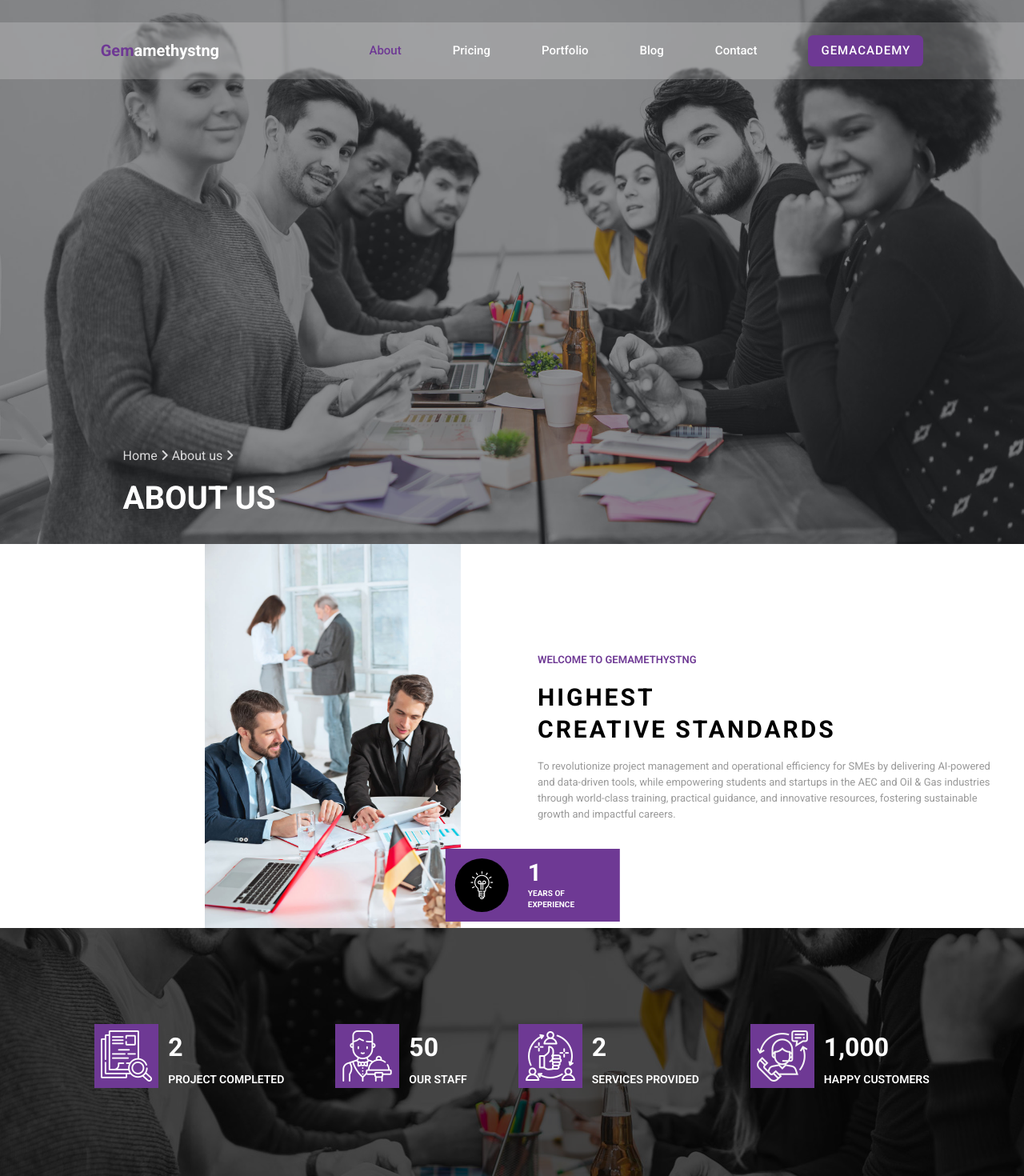
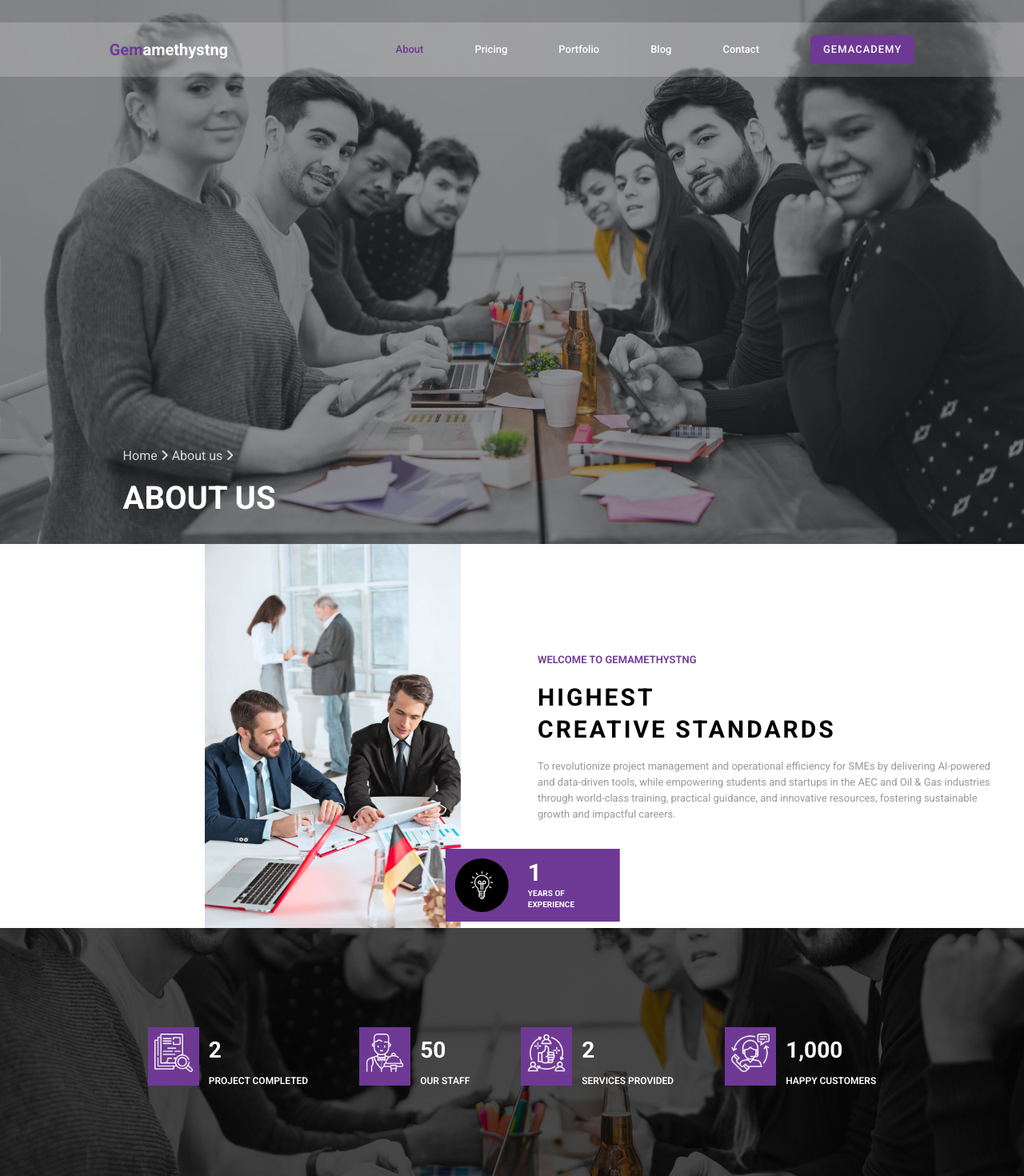
Before and after one commit to Gemamethystngltd/GemamethystNgLtd, a React (Vite) app: page /about in a window 1280 px wide. Shown: the top 1470 px of the page at 80% size. Built offline with nearby package versions, Linux system fonts and the light colour scheme.

Commit message:
Slight Fixes

```diff
--- a/src/components/Home/Footer.jsx
+++ b/src/components/Home/Footer.jsx
@@ -44,7 +44,7 @@ function Footer() {
                   key={index}
                   data-aos="fade-up"
                   data-aos-delay={index * 100}
-                  className={`fa-brands ${item} text-white bg-webpurple p-3 rounded-full text-[11px] tablet:p-[.3rem] phoneL:text-[8px] phoneS:text-[text-12px] tablet:text-[8px] desktop:text-[5px] phoneP:p-[.5rem] phoneP:text-[9px]`}
+                  className={`fa-brands ${item} text-white bg-webpurple p-3 rounded-full text-[11px] tablet:p-[.3rem] phoneL:text-[8px] phoneS:text-[text-12px] tablet:text-[10px] desktop:text-[9px] phoneS:p-[.3rem] phoneL:p-[.5rem] phoneP:p-[.3rem] phoneP:text-[9px]`}
                 ></i>
               ))}
             </div>
--- a/src/components/Home/NavBar.jsx
+++ b/src/components/Home/NavBar.jsx
@@ -65,12 +65,12 @@ function NavBar() {
           {navData.map((data, index) => (
             <li
               key={index}
-              className="links text-[15px] leading-[27px] font-medium laptop:text-[14px] tablet:text-[12px]"
+              className="links text-[13px] leading-[27px] font-medium laptop:text-[13px] tablet:text-[12px]"
             >
               <NavLink to={data.linkto}>{data.name}</NavLink>
             </li>
           ))}
-          <button className="btn btn_shop cursor-pointer transition-all hover:scale-110 duration-300 ease-in-out px-4 rounded-[.4rem] bg-webpurple tracking-[1px] font-medium text-[15px] uppercase text-white py-2 laptop:text-[13px] tablet:text-[11px]">
+          <button className="btn btn_shop cursor-pointer transition-all hover:scale-110 duration-300 ease-in-out px-4 rounded-[.4rem] bg-webpurple tracking-[1px] font-medium text-[13px] uppercase text-white py-2 laptop:text-[13px] tablet:text-[11px]">
             GEMACADEMY
           </button>
         </ul>
--- a/src/components/Home/heroComponent.jsx
+++ b/src/components/Home/heroComponent.jsx
@@ -14,7 +14,7 @@ const Hero = ({ img, mainText }) => {
             {mainText}
           </h1>
           <p className="text-lightwhite font-normal text-[16px] laptop:text-[13px] tablet:text-[12px] phoneL:text-[11px] phoneP:text-[10px] ">
-            We listen , we act because we belive you are worth it{" "}
+            We listen , we act because we believe you are worth it{" "}
           </p>
 
           <div className="btn_container gap-4 flex items-center mt-2 p-2 tablet:gap-2 tablet:p-1 tablet:mt-3 phoneL:mt-2">
--- a/src/components/Home/overlay.jsx
+++ b/src/components/Home/overlay.jsx
@@ -52,17 +52,17 @@ const Overlay = () => {
                 className="overlay_box flex gap-3 "
                 data-aos="fade-up"
               >
-                <div className="box_img_container p-2 w-[5rem] text-center bg-webpurple laptop:w-[4rem]  laptop:h-[4rem] tablet:w-[3.5rem] tablet:h-[3.5rem] phoneP:w-[3rem] phoneP:h-[3rem] ">
+                <div className="box_img_container p-2 w-[4rem] text-center bg-webpurple laptop:w-[4rem]  laptop:h-[4rem] tablet:w-[3.5rem] tablet:h-[3.5rem] phoneP:w-[3rem] phoneP:h-[3rem] ">
                   <img src={item.img} />
                 </div>
                 <div className="box_text flex flex-col gap-1 laptop:gap-3 tablet:gap-2">
                   <h2
                     ref={ref}
-                    className="font-bold leading-[58px] text-[32px] text-white laptop:text-[24px] laptop:leading-[24px]  tablet:text-[20px] tablet:leading-[20px] phoneL:text-20px] phoneL:leading-[16px] phoneP:text-[15px] phoneP:leading-[12px] "
+                    className="font-bold leading-[58px] text-[28px] text-white laptop:text-[24px] laptop:leading-[24px]  tablet:text-[20px] tablet:leading-[20px] phoneL:text-20px] phoneL:leading-[16px] phoneP:text-[15px] phoneP:leading-[12px] "
                   >
                     {inView ? <CountUp end={item.num} duration={5} /> : 0}
                   </h2>
-                  <h3 className="font-semibold leading-[14px] text-[14px] text-white uppercase laptop:w-[50%] laptop:text-[12px] laptop:leading-[12px]  tablet:text-[10px] tablet:leading-[10px] phoneL:text-[10px] phoneL:leading-[11px] phoneP:text-[7px] phoneP:leading-[9px]">
+                  <h3 className="font-semibold leading-[11px] text-[12px] text-white uppercase laptop:w-[50%] laptop:text-[12px] laptop:leading-[12px]  tablet:text-[10px] tablet:leading-[10px] phoneL:text-[10px] phoneL:leading-[11px] phoneP:text-[7px] phoneP:leading-[9px]">
                     {item.text}
                   </h3>
                 </div>
--- a/src/components/PricingComps.jsx
+++ b/src/components/PricingComps.jsx
@@ -6,7 +6,7 @@ function PricingComps() {
         <header>
           <h1
           data-aos="fade-up"
-           className="leading-[38px] font-bold phoneS:text-3xl tablet:text-5xl wide:text-7xl">
+           className="leading-[38px] font-bold phoneS:text-3xl tablet:text-4xl desktop:text-4xl wide:text-7xl">
             <span className="text-webpurple">Gem</span>
             <span className="text-black">Academy</span>
           </h1>
--- a/src/components/PricingServices.jsx
+++ b/src/components/PricingServices.jsx
@@ -6,7 +6,7 @@ function PricingServices() {
         <header>
           <h1
             data-aos="fade-up"
-            className="font-bold text-5xl wide:text-5xl tablet:text-3xl phoneL:text-2xl phoneP:text-xl leading-tight"
+            className="font-bold text-4xl wide:text-5xl tablet:text-3xl phoneL:text-2xl phoneP:text-xl leading-tight"
           >
             <span className="text-webpurple">Our </span>
             <span className="text-black">Services</span>
@@ -22,7 +22,7 @@ function PricingServices() {
     phoneL:grid-cols-1
     tablet:grid-cols-2
     wide:grid-cols-4
-    desktop:grid-cols-3
+    desktop:grid-cols-4
     gap-4
     text-md phoneL:text-base
     text-gray-700
--- a/src/index.css
+++ b/src/index.css
@@ -33,12 +33,18 @@
   background-size: cover;
   height: 100vh;
 }
-/* subhero section compontt in the about and other pages  */
+/* subhero section component in the about and other pages  */
 .sub_hero_section {
   background: url("./assets/images/xbg_4.jpg.pagespeed.ic.jsNSabbn7j.jpg");
   background-position: center;
   background-size: cover;
   background-attachment: fixed;
+}
+
+@media screen and (max-width: 768px) {
+  .sub_hero_section {
+    background-attachment: scroll;
+  }
 }
 /* solutions_sections conponents styling */
 .solutions_sections {
```
